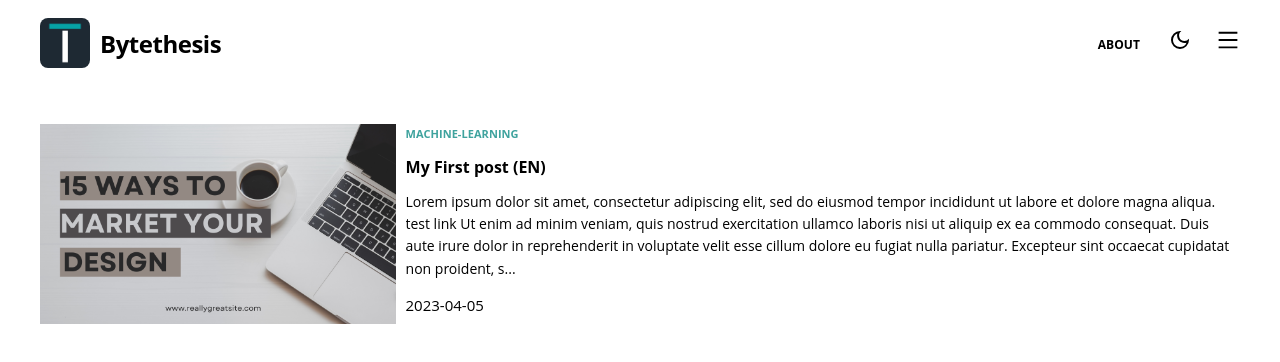
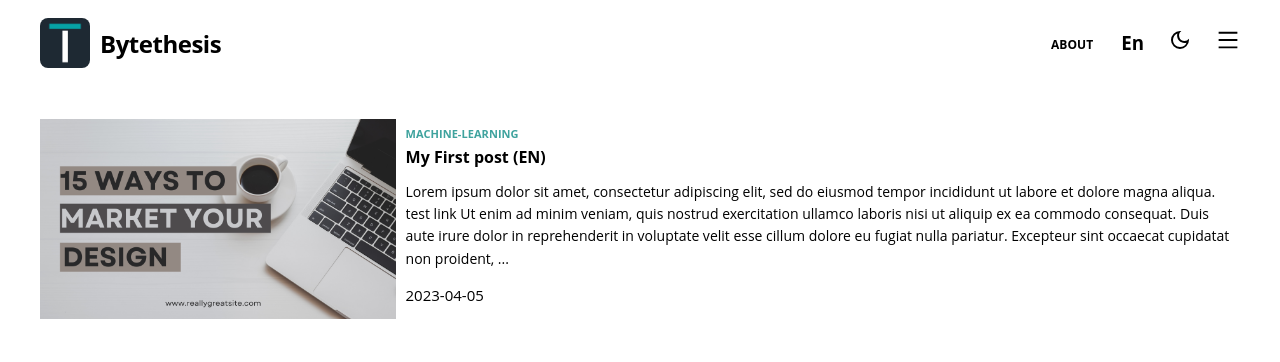
Before and after one commit to StoicDev01/bytethesis_next, a Next.js app: page / in a window 1280 px wide. Shown: the top 362 px of the page. Built offline with nearby package versions, Linux system fonts and the light colour scheme.

Commit message:
Added change language button on header; Reajusted headings spacing on content

```diff
--- a/src/components/Header.tsx
+++ b/src/components/Header.tsx
@@ -2,6 +2,7 @@ import React, { useEffect, useState } from "react"
 
 import Image from "next/image"
 import Link from "next/link"
+import Router, { useRouter } from "next/router"
 
 import {MdOutlineDarkMode as Dark} from "react-icons/md"
 import {RxSun as Light} from "react-icons/rx"
@@ -12,9 +13,34 @@ import Menu from "./Menu"
 import IconButton from "./IconButton"
 import { Language } from "@app/lib/Language"
 
+
 interface Props {
     pages? : { name : string; link : string}[];
     languages? : Language[];
+    languageName : string;
+}
+
+
+function ChangeLangButton(props : {languageName : string}){
+    const router = useRouter();
+
+    return (
+        <IconButton
+            icon={
+                <h3>
+                    {props.languageName === "pt" ? "Pt" : "En"}
+                </h3>
+            }
+
+            onClick={
+                () => {
+                    props.languageName === "en" ?
+                        router.push("/pt", undefined, { shallow: true }) :
+                        router.push("/", undefined, { shallow : true})
+                }
+            }
+        />
+    )
 }
 
 
@@ -22,6 +48,7 @@ export default function Header(props : Props) {
     const [theme, setTheme] = useState<string | null>(null);
     const [changeThemeIcon, setChangeThemeIcon] = useState<JSX.Element>()
     const [isMenuActive, setMenuActive] = useState(false);
+    const [language, setLanguage] = useState<"pt" | "en">();
 
     function getChangeThemeIcon(theme : string | null ){
         const Icon = theme === "light" ? Dark : Light
@@ -99,10 +126,19 @@ export default function Header(props : Props) {
                     </div>
 
                     <div className={styles.header_brand_text}>
-                        <Link  className={styles.header_text} href="/">Bytethesis</Link>
+                        <Link
+                            className={styles.header_text}
+                            href={props.languageName === "pt" ? "/pt" : "/"}
+                        >
+                            Bytethesis
+                        </Link>
                     </div>
 
                     <div className={["phone-only", styles.header_buttons].join(" ")}>
+                        <ChangeLangButton
+                            languageName={props.languageName}
+                        />
+
                         <IconButton
                             icon={changeThemeIcon}
                         />
@@ -126,6 +162,10 @@ export default function Header(props : Props) {
 
 
                 <div className={[styles.header_buttons, "desktop-only"].join((" "))}>
+                    <ChangeLangButton
+                            languageName={props.languageName}
+                    />
+
                     <IconButton
                         icon={ changeThemeIcon}
                         onClick={switchTheme}
--- a/src/pages/_app.tsx
+++ b/src/pages/_app.tsx
@@ -28,7 +28,7 @@ export default function App({ Component, pageProps }: AppProps) {
 
   return (
     <div>
-      <Header pages={pages} languages={languages}/>
+      <Header pages={pages} languages={languages} languageName={language}/>
       <Component {...pageProps} language={language} languages={languages}/>
     </div>
   )
--- a/src/styles/globals.css
+++ b/src/styles/globals.css
@@ -113,6 +113,7 @@ h5,
 h6 {
   color: var(--text-color);
   font-weight: 700;
+  margin: 0;
 }
 
 h1 {
@@ -138,13 +139,7 @@ video {
   margin-bottom: 18px;
 }
 
-h2,
-h3,
-h4,
-h6 {
-  margin-top: 18px;
-  margin-bottom: 8px;
-}
+
 
 ul {
   margin-top: 0;
```
Also changed, not shown: src/content/en/example-post.md (+8 -1 lines), src/content/pt/example-post.md (+17 -4 lines), src/styles/Article.module.css (+15 -0 lines).
